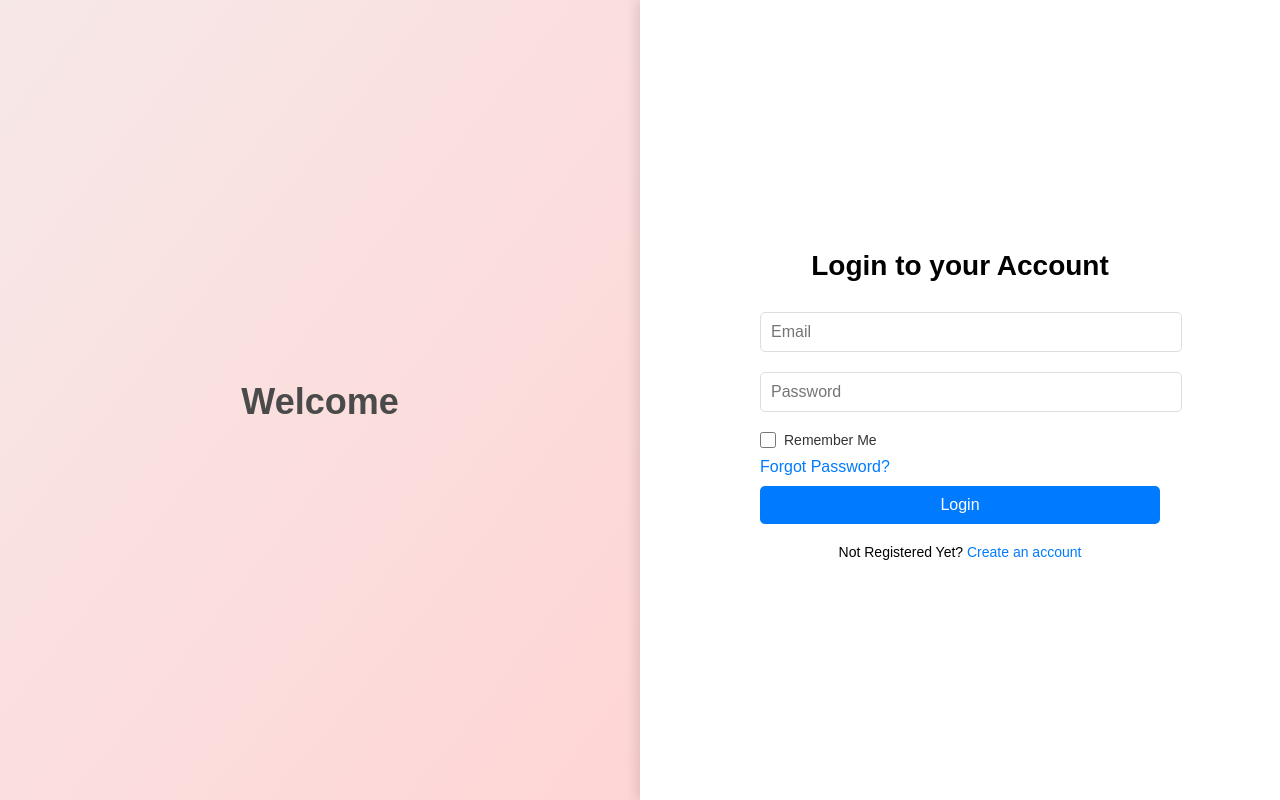
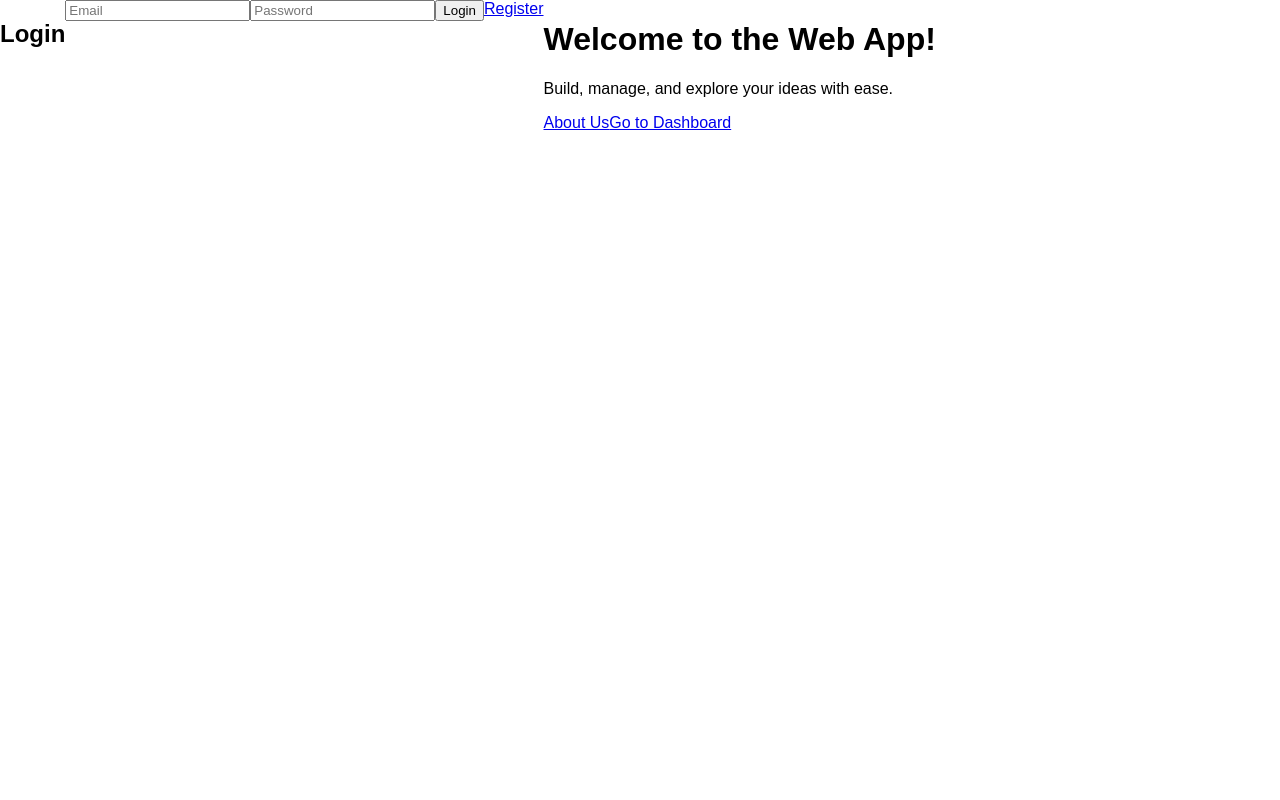
Before and after one commit to Kevv28/Task, a React (Create React App) app: page /login in a window 1280 px wide. Built offline with nearby package versions, Linux system fonts and the light colour scheme.

Commit message:
Update Login.jsx

```diff
--- a/src/components/Login.jsx
+++ b/src/components/Login.jsx
@@ -1,6 +1,7 @@
 import React, { useState } from 'react';
-import { useNavigate } from 'react-router-dom';
-import './Auth.css';
+import { Routes, Route, Link, useNavigate } from 'react-router-dom';
+import Register from './Register';
+import Home from './Home';
 
 const Login = () => {
   const [email, setEmail] = useState('');
@@ -14,12 +15,8 @@ const Login = () => {
 
   return (
     <div className="auth-page">
-      <div className="auth-left">
-        <h1>Welcome</h1>
-      </div>
-      <div className="auth-right">
-        <h2>Login to your Account</h2>
-        <form className="auth-form" onSubmit={handleLogin}>
+      <h2>Login</h2>
+      <form onSubmit={handleLogin}>
         <input
           type="email"
           placeholder="Email"
@@ -34,18 +31,13 @@ const Login = () => {
           onChange={(e) => setPassword(e.target.value)}
           required
         />
-          <div className="auth-options">
-            <label>
-              <input type="checkbox" /> Remember Me
-            </label>
-            <a href="/forgot-password">Forgot Password?</a>
-          </div>
         <button type="submit">Login</button>
       </form>
-        <p>
-          Not Registered Yet? <a href="/register">Create an account</a>
-        </p>
-      </div>
+      <Link to="/register">Register</Link>
+      <Routes>
+        <Route path="/" element={<Home />} />
+        <Route path="/register" element={<Register />} />
+      </Routes>
     </div>
   );
 };
```
Lines whose indentation alone changed are shown as unchanged.
